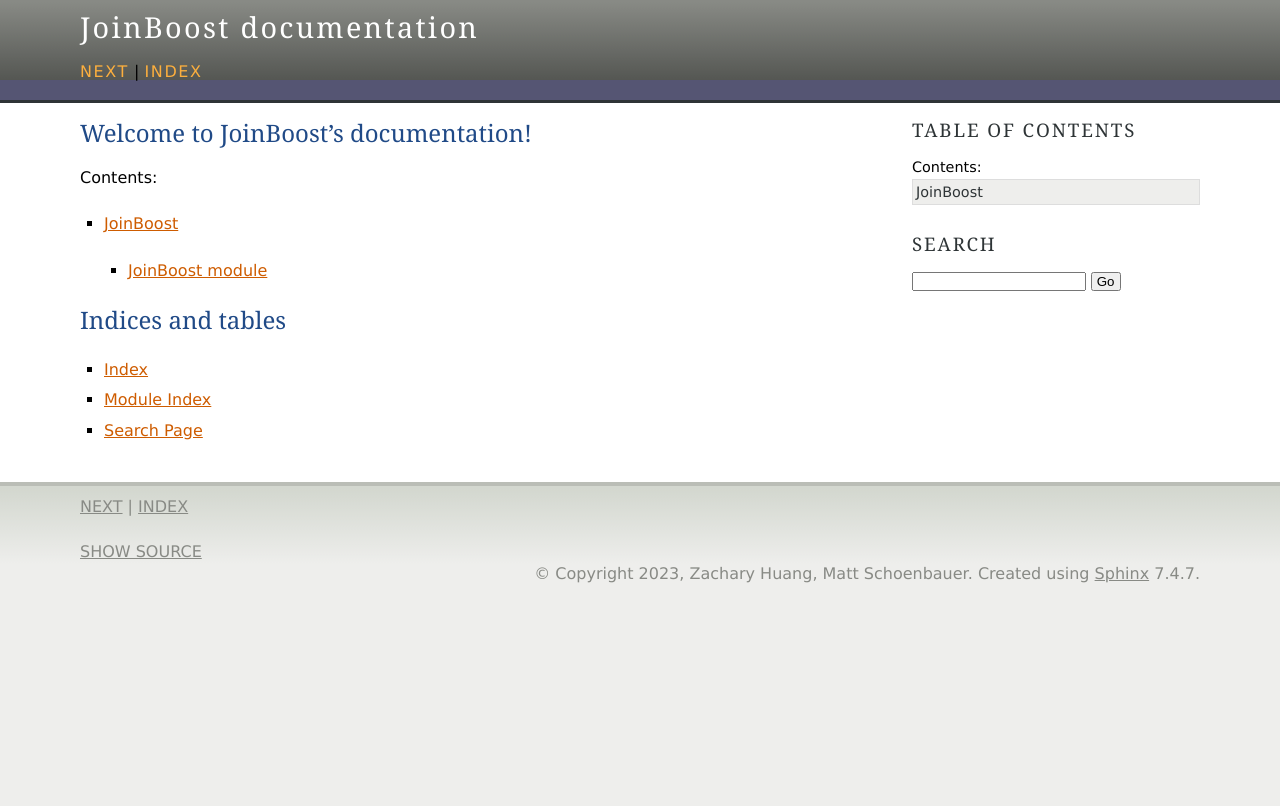
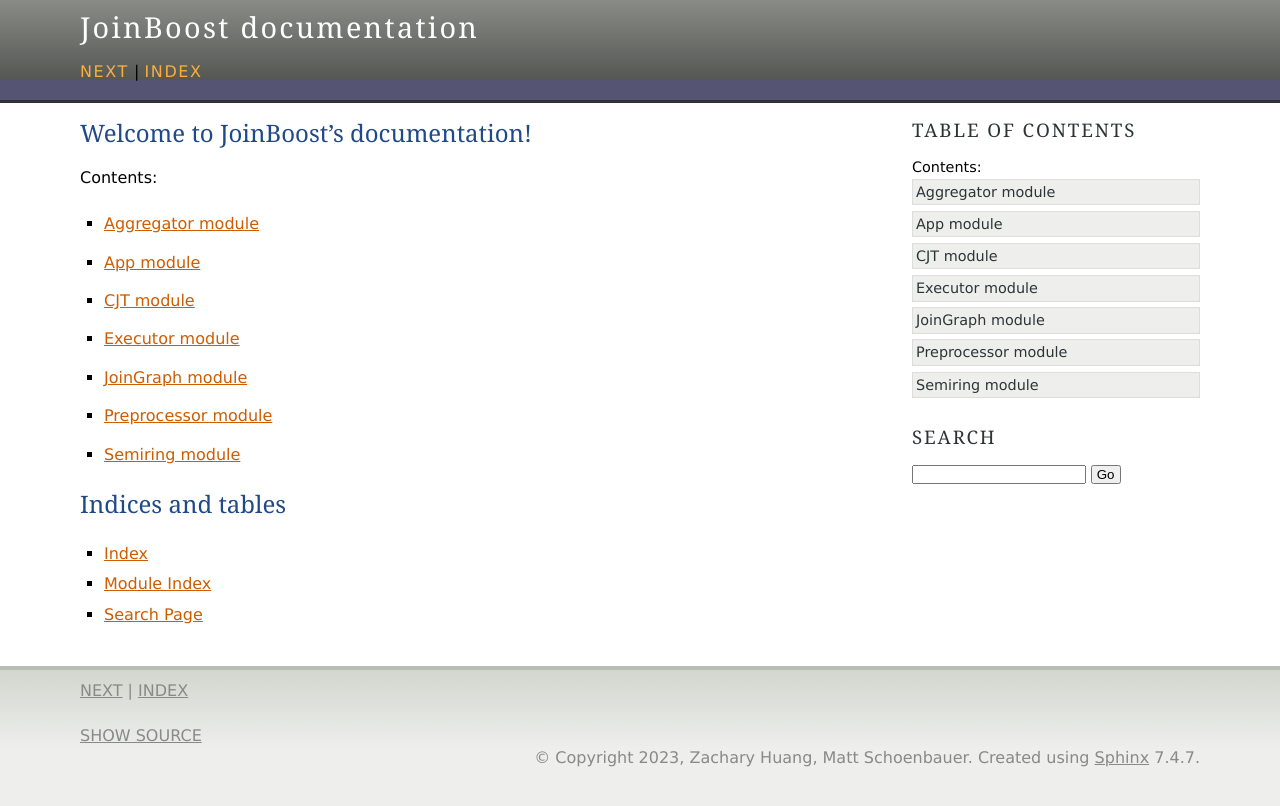
Before and after one commit to JoinBoost/JoinBoost, a Sphinx documentation site: the page built from docs/source/index.rst, in a window 1280 px wide. Shown: the top 806 px of the page. Built offline with Sphinx 7.4.7, drawn with Linux system fonts in a browser that asks for light colours.

Commit message:
Documentation for all submodules

```diff
--- /dev/null
+++ b/docs/source/aggregator.rst
@@ -0,0 +1,10 @@
+
+Aggregator module
+----------------------------
+
+.. automodule:: joinboost.aggregator
+    :members:
+    :show-inheritance:
+
+
+`JoinBoost <https://github.com/zachary62/JoinBoost>`_
--- /dev/null
+++ b/docs/source/app.rst
@@ -0,0 +1,10 @@
+
+App module
+----------------------------
+
+.. automodule:: joinboost.app
+    :members:
+    :show-inheritance:
+
+
+`JoinBoost <https://github.com/zachary62/JoinBoost>`_
--- /dev/null
+++ b/docs/source/cjt.rst
@@ -0,0 +1,10 @@
+
+CJT module
+----------------------------
+
+.. automodule:: joinboost.cjt
+    :members:
+    :show-inheritance:
+
+
+`JoinBoost <https://github.com/zachary62/JoinBoost>`_
--- /dev/null
+++ b/docs/source/executor.rst
@@ -0,0 +1,10 @@
+
+Executor module
+----------------------------
+
+.. automodule:: joinboost.executor
+    :members:
+    :show-inheritance:
+
+
+`JoinBoost <https://github.com/zachary62/JoinBoost>`_
--- a/docs/source/index.rst
+++ b/docs/source/index.rst
@@ -10,8 +10,13 @@
    :maxdepth: 2
    :caption: Contents:
 
-   joinboost.rst
-
+   aggregator.rst
+   app.rst
+   cjt.rst
+   executor.rst
+   joingraph.rst
+   preprocessor.rst
+   semiring.rst
 
 Indices and tables
 ==================
--- /dev/null
+++ b/docs/source/joingraph.rst
@@ -0,0 +1,10 @@
+
+JoinGraph module
+----------------------------
+
+.. automodule:: joinboost.joingraph
+    :members:
+    :show-inheritance:
+
+
+`JoinBoost <https://github.com/zachary62/JoinBoost>`_
--- /dev/null
+++ b/docs/source/preprocessor.rst
@@ -0,0 +1,10 @@
+
+Preprocessor module
+----------------------------
+
+.. automodule:: joinboost.preprocessor
+    :members:
+    :show-inheritance:
+
+
+`JoinBoost <https://github.com/zachary62/JoinBoost>`_
--- /dev/null
+++ b/docs/source/semiring.rst
@@ -0,0 +1,10 @@
+
+Semiring module
+----------------------------
+
+.. automodule:: joinboost.semiring
+    :members:
+    :show-inheritance:
+
+
+`JoinBoost <https://github.com/zachary62/JoinBoost>`_
```
Also changed, not shown: docs/source/joinboost.rst (deleted, +0 -24 lines), 2 other files.
